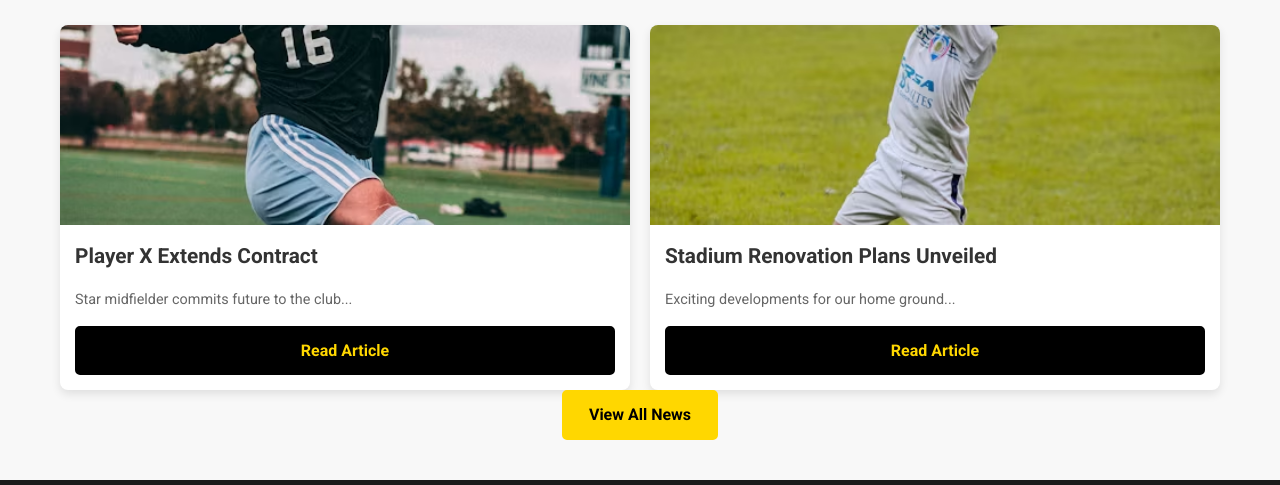
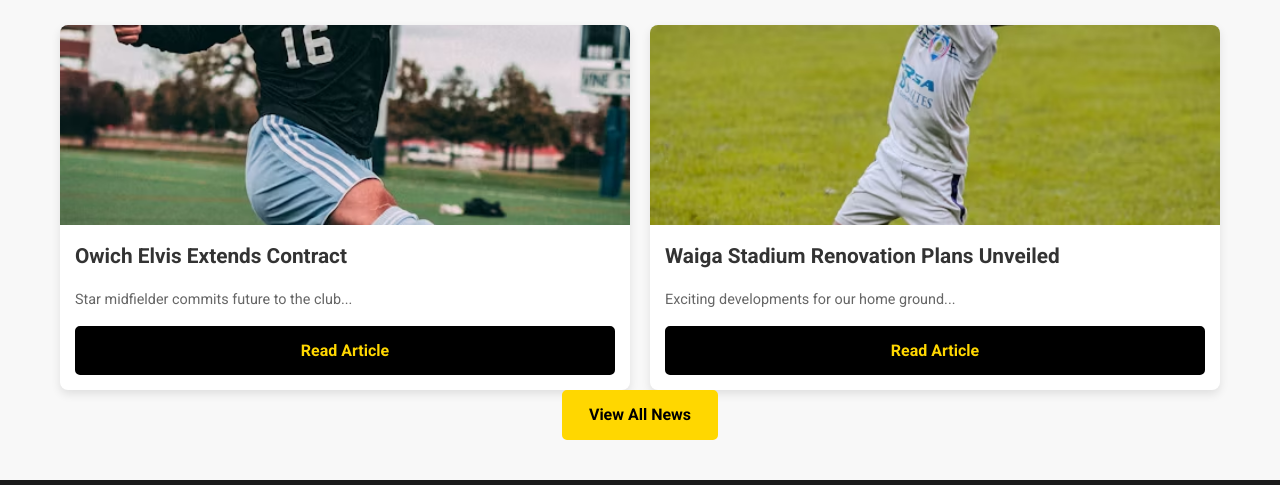
Before and after one commit to vinnie-lab/waiga, a plain HTML site: page index.html in a window 1280 px wide. Shown: the part 675-1160 px from the top of the page. Drawn offline with Linux system fonts and the light colour scheme.

```diff
--- a/index.html
+++ b/index.html
@@ -57,13 +57,13 @@
                 <div class="news-grid">
                     <article class="news-card">
                         <img src="images/player1.png" alt="Player signing contract">
-                        <h3>Player X Extends Contract</h3>
+                        <h3>Owich Elvis Extends Contract</h3>
                         <p>Star midfielder commits future to the club...</p>
                         <a href="news-article-2.html" class="btn btn-secondary">Read Article</a>
                     </article>
                     <article class="news-card">
                         <img src="images/player2.png" alt="Stadium view">
-                        <h3>Stadium Renovation Plans Unveiled</h3>
+                        <h3> Waiga Stadium Renovation Plans Unveiled</h3>
                         <p>Exciting developments for our home ground...</p>
                         <a href="news-article-3.html" class="btn btn-secondary">Read Article</a>
                     </article>
```
